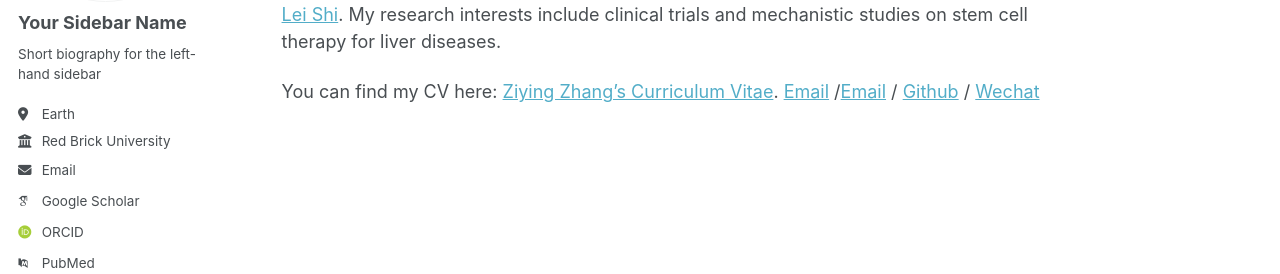
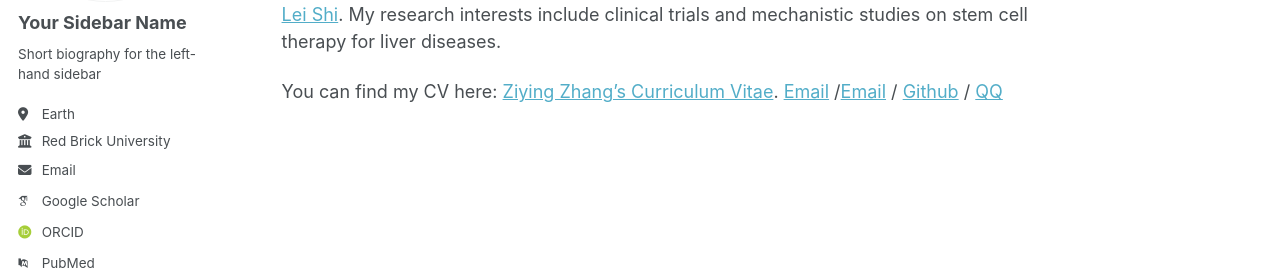
Before and after one commit to Ziying98/Ziying98.github.io, a Jekyll site: the page built from _pages/about.md, in a window 1280 px wide. Shown: the part 272-546 px from the top of the page. Built offline with Jekyll 4.4.1, drawn with Linux system fonts in a browser that asks for light colours; some web fonts are replaced; a script that is not in the unit is left out.

Commit message:
Revise CV link and contact methods
Updated the link to the CV and changed Wechat to QQ.

```diff
--- a/_pages/about.md
+++ b/_pages/about.md
@@ -10,5 +10,5 @@ Ziying Zhang
 
 I am a Ph.D. student in Internal Medicine at the [The Fifth Medical Center of Chinese PLA General Hospital, National Clinical Research Center for Infectious Diseases, Beijing, China.](https://www.301hospital-5.mil.cn/), [Peking University](https://www.pku.edu.cn/). I am fortunate to be advised by [Prof. Fu-Sheng Wang]() and [Prof. Lei Shi](). My research interests include clinical trials and mechanistic studies on stem cell therapy for liver diseases.
 
-You can find my CV here: [Ziying Zhang's Curriculum Vitae](../assets/Curriculum_Vitae.pdf).
-[Email](mailto:ziying9818@163.com.cn) /[Email](mailto:zhangziying25@stu.pku.edu.cn) / [Github](https://github.com/Ziying98.github.io) / [Wechat](../images/wechat.jpg)
+You can find my CV here: [Ziying Zhang's Curriculum Vitae](../assets/CV2025.pdf).
+[Email](mailto:ziying9818@163.com.cn) /[Email](mailto:zhangziying25@stu.pku.edu.cn) / [Github](https://github.com/Ziying98.github.io) / [QQ](../images/2896047f1d75a3b620268a8606c69e41.jpg)
```
